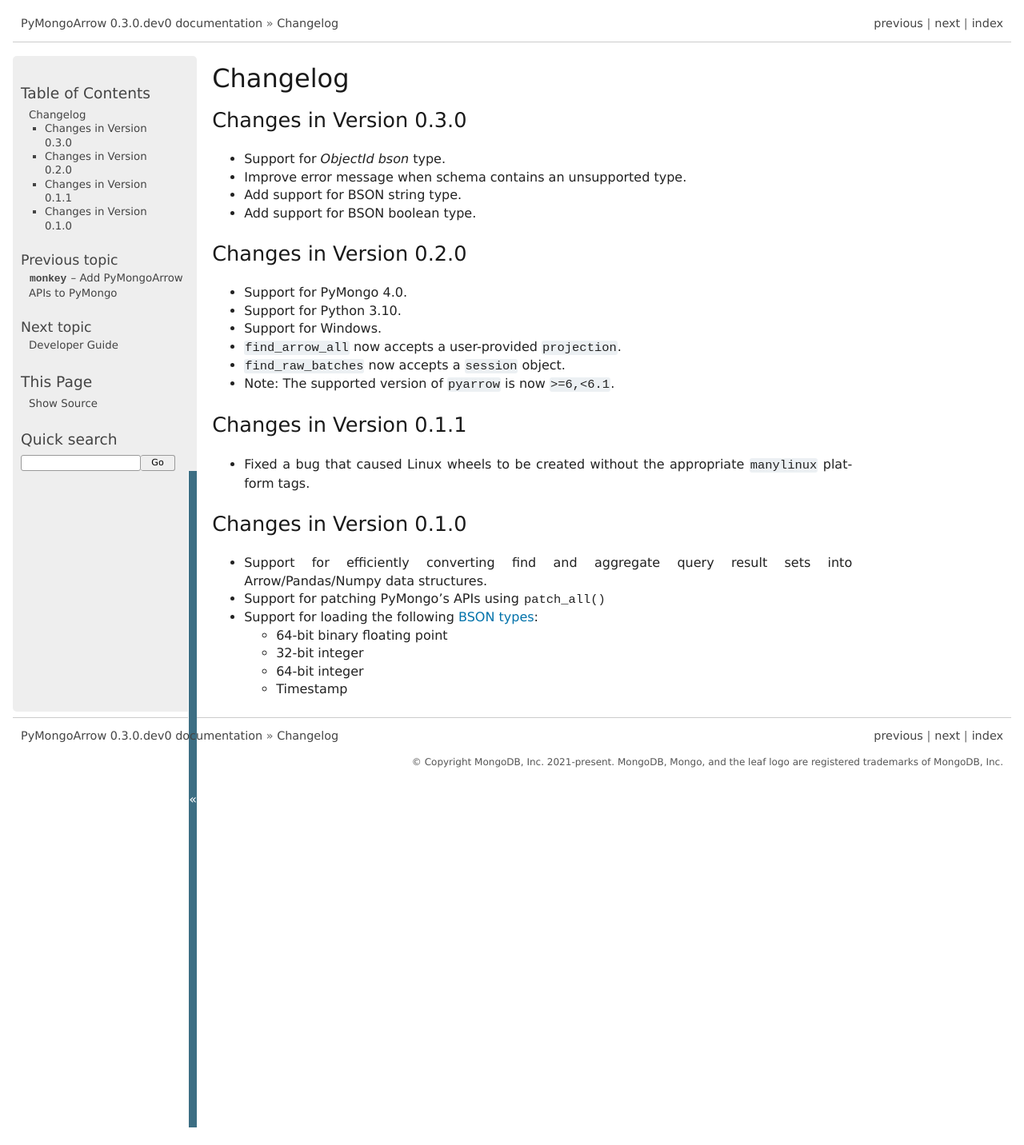
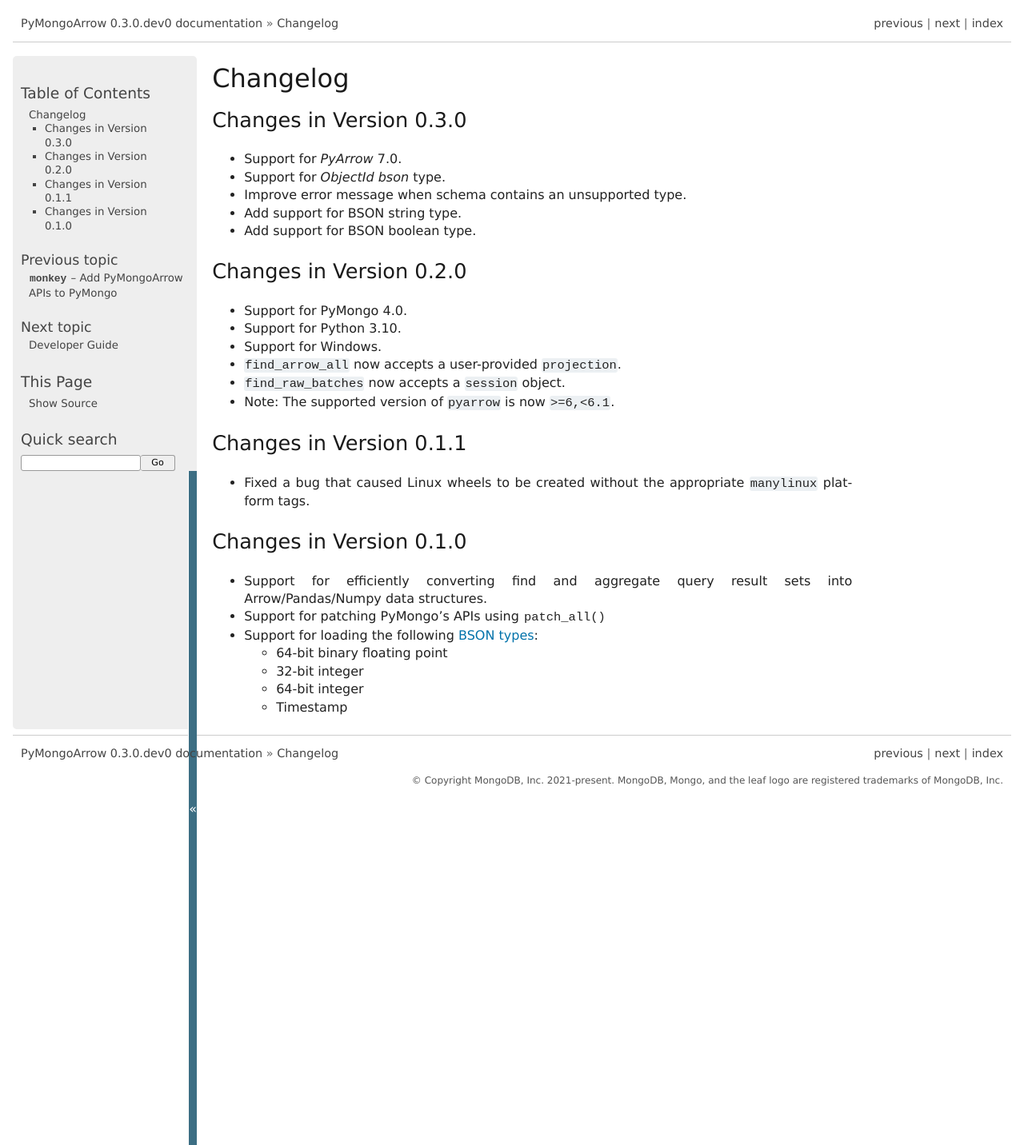
Before and after one commit to mongodb-labs/mongo-arrow, a Sphinx documentation site: the page built from bindings/python/docs/source/changelog.rst, in a window 1280 px wide. Shown: the whole page at 80% size. Built offline with Sphinx 7.4.7, drawn with Linux system fonts in a browser that asks for light colours; before the commit the page ends 1410 px from its top, so only the background shows below that.

Commit message:
ARROW-58 Look into PyArrow 7.0 Support

```diff
--- a/bindings/python/docs/source/changelog.rst
+++ b/bindings/python/docs/source/changelog.rst
@@ -3,6 +3,7 @@ Changelog
 
 Changes in Version 0.3.0
 ------------------------
+- Support for `PyArrow` 7.0.
 - Support for `ObjectId` `bson` type.
 - Improve error message when schema contains an unsupported type.
 - Add support for BSON string type.
```
Also changed, not shown: 2 other files.
